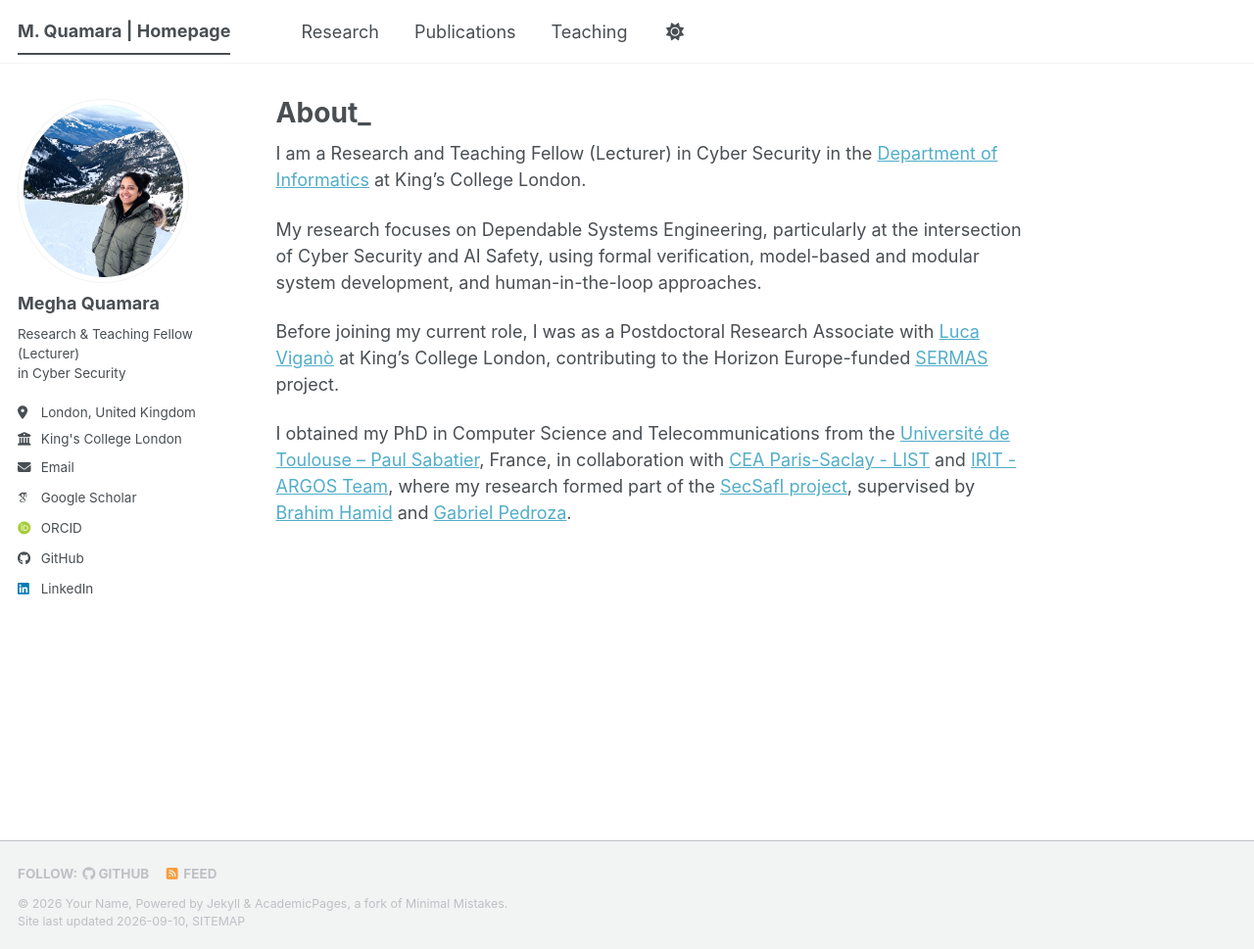
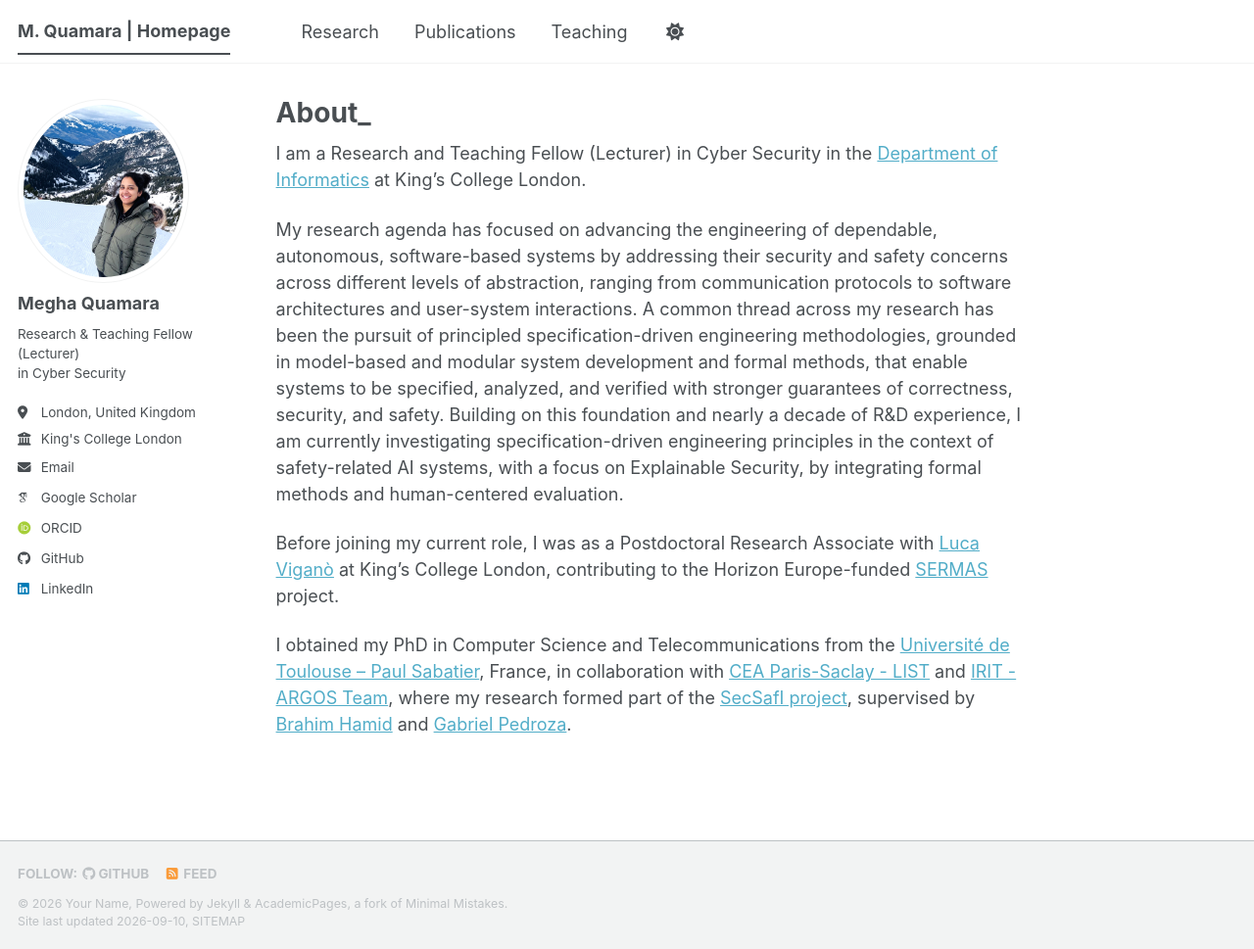
Before and after one commit to meghaquamara/personal-website, a Jekyll site: the page built from _pages/about.md, in a window 1280 px wide and 969 px high. Shown: the whole window at 98% size. Built offline with Jekyll 4.4.1, drawn with Linux system fonts in a browser that asks for light colours; some web fonts are replaced; a script bundle is joined from its source files by our own code; library files that are not in the unit come from our copies.

Commit message:
Update about.md

```diff
--- a/_pages/about.md
+++ b/_pages/about.md
@@ -9,7 +9,9 @@ redirect_from:
 
 I am a Research and Teaching Fellow (Lecturer) in Cyber Security in the [Department of Informatics](https://www.kcl.ac.uk/informatics) at King’s College London.
 
-My research focuses on Dependable Systems Engineering, particularly at the intersection of Cyber Security and AI Safety, using formal verification, model-based and modular system development, and human-in-the-loop approaches.
+My research agenda has focused on advancing the engineering of dependable, autonomous, software-based systems by addressing their security and safety concerns across different levels of abstraction, ranging from communication protocols to software architectures and user-system interactions. A common thread across my research has been the pursuit of principled specification-driven engineering methodologies, grounded in model-based and modular system development and formal methods, that enable systems to be specified, analyzed, and verified with stronger guarantees of correctness, security, and safety. Building on this foundation and nearly a decade of R&D experience, I am currently investigating specification-driven engineering principles in the context of safety-related AI systems, with a focus on Explainable Security, by integrating formal methods and human-centered evaluation.
+
+<!--My research focuses on Dependable Systems Engineering, particularly at the intersection of Cyber Security and AI Safety, using formal verification, model-based and modular system development, and human-in-the-loop approaches.-->
 
 Before joining my current role, I was as a Postdoctoral Research Associate with [Luca Viganò](https://www.kcl.ac.uk/people/luca-vigano) at King’s College London, contributing to the Horizon Europe-funded [SERMAS](https://cordis.europa.eu/project/id/101070351) project.
 
```
